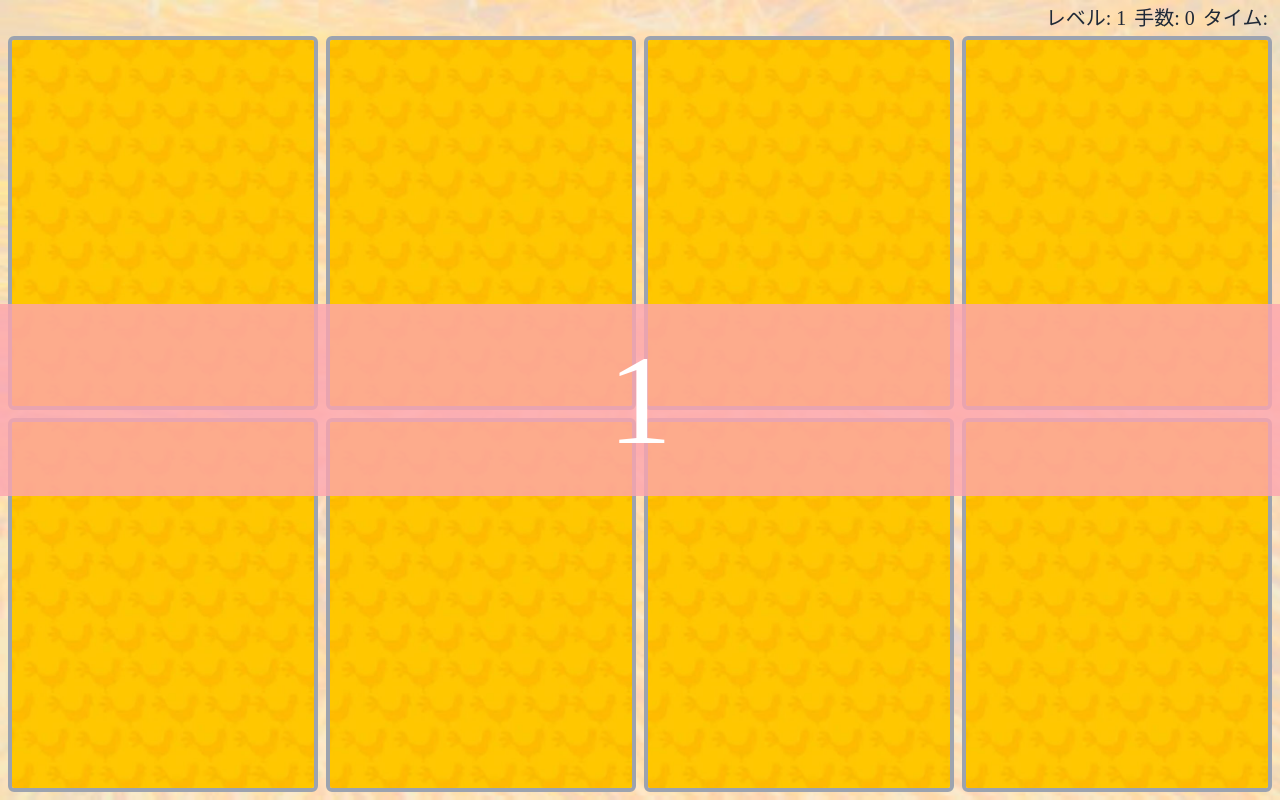
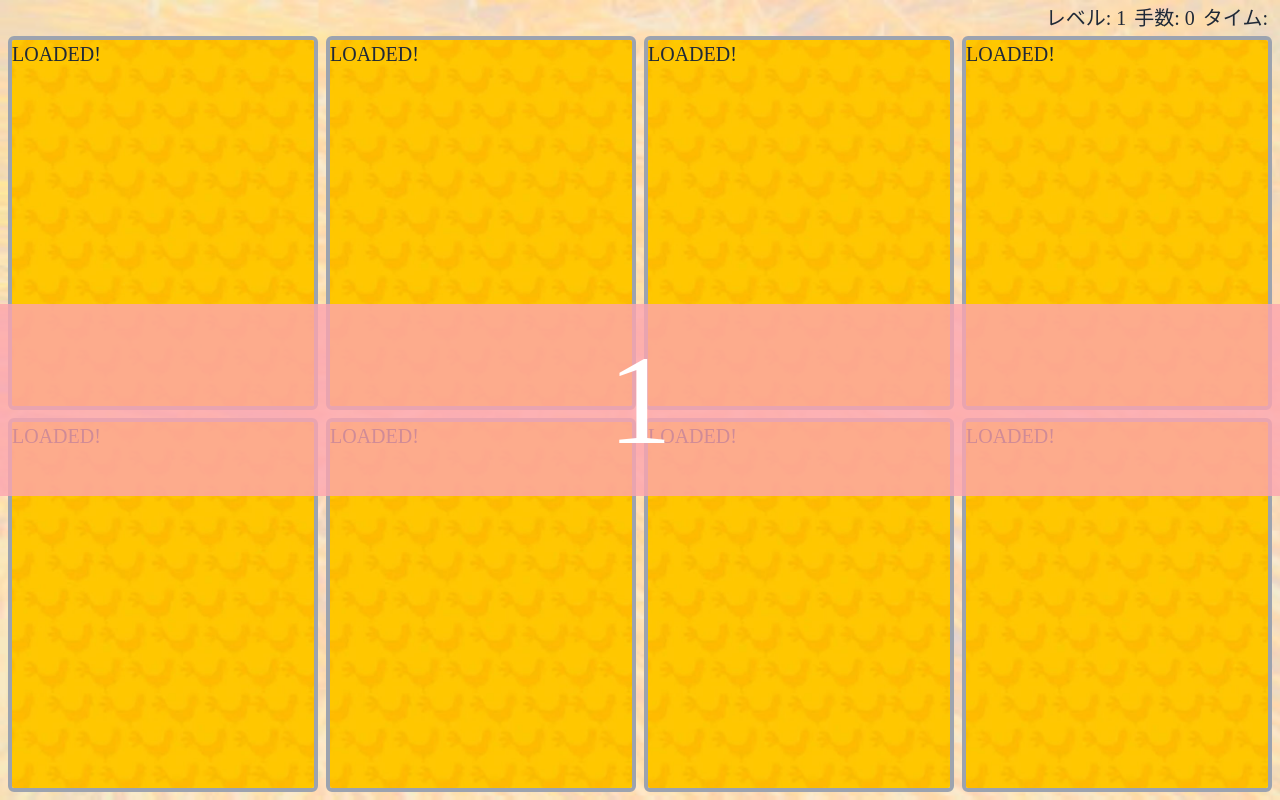
Before and after one commit to sunagimosoft/shinkei-suijaku, a Next.js app: page / in a window 1280 px wide. Both pictures are taken after a click on the button "🐣 レベル 1 🐣". Built offline with nearby package versions, Linux system fonts and the light colour scheme.

Commit message:
loading docs

```diff
--- a/components/Game.tsx
+++ b/components/Game.tsx
@@ -1,5 +1,4 @@
-import { useEffect, useMemo, useState } from 'react'
-import Image from 'next/image'
+import { memo, useEffect, useMemo, useState } from 'react'
 import { useSound } from 'use-sound'
 import cardFlipSound from '../public/assets/sounds/card-flip.aac'
 import nanSound from '../public/assets/sounds/nan.aac'
@@ -168,6 +167,10 @@ const SelectLevel = (props: SelectLevelProps) => {
     >
       {isLevel28285 ? '🍗 タベル 28285 🍗' : '🔒 レベル 285 クリアで解放 🔒'}{props.bestScores[28285] && <BestScoreView levelConfig={levelConfigs[28285]} best={props.bestScores[28285]} />}
     </button>
+
+    <div className='absolute bottom-0 right-0'>
+      <a href="https://twitter.com/sunagimosoft" className='text-blue-500 hover:underline'>@sunagimosoft</a>
+    </div>
   </div>
 }
 
@@ -216,10 +219,11 @@ const getCards = (images: string[], levelConfig: LevelConfig) => {
     isFront: false,
     isSelectable: false,
     state: 'normal',
+    isLoaded: false,
   }))
 }
 
-type GameState = 'init' | 'count-down' | 'select1' | 'select2' | 'selected' | 'failed' | 'result'
+type GameState = 'init' | 'loading' | 'loaded' | 'count-down' | 'select1' | 'select2' | 'selected' | 'failed' | 'result'
 
 type Result = {
   moveCount: number
@@ -243,6 +247,11 @@ const GameCore = (props: { level: Level, images: LevelImages, onReturnToTitle: (
   useEffect(() => {
     switch (state) {
       case 'init':
+        setState('loading')
+        break
+      case 'loading':
+        break
+      case 'loaded':
         setCountDown(3)
         setState('count-down')
         break
@@ -311,10 +320,19 @@ const GameCore = (props: { level: Level, images: LevelImages, onReturnToTitle: (
     }
   }
 
+  const onCardLoaded = (card: CardProps) => {
+    console.log('loaded', card)
+    card.isLoaded = true
+    setCards([...cards])
+    if (cards.every(c => c.isLoaded)) {
+      setState('loaded')
+    }
+  }
+
   const randomSpinDownDivs = useMemo(
     () =>
       Array.from({ length: 28 })
-        .map(() => <div className='absolute h-min w-min -top-1/4' style={{
+        .map((_, i) => <div key={i} className='absolute h-min w-min -top-1/4' style={{
           animation: `spindown ${Math.random() * 3 + 2}s linear infinite ${Math.random() * 5}s`,
           left: `${Math.random() * 100}%`,
         }}>{levelConfig.spinDown}</div>),
@@ -324,9 +342,13 @@ const GameCore = (props: { level: Level, images: LevelImages, onReturnToTitle: (
   return <>
     <div className='absolute left-0 top-0 right-0 bottom-0 p-2 pt-9 overflow-hidden'>
       <div className={`grid ${levelConfigs[props.level].className} gap-2 w-full h-full`}>
-        {cards.map((card, index) => <Card key={index} {...card} onClick={() => onCardClicked(card)} />)}
+        {cards.map((card, index) => <Card key={index} {...card} onClick={() => onCardClicked(card)} onLoad={() => onCardLoaded(card)} />)}
       </div>
     </div>
+
+    {state === 'loading' && <div className='absolute flex flex-col w-full h-full text-5xl text-center justify-center'>
+      <div className='text-white bg-rose-300 p-8 bg-opacity-80'>ロード中...</div>
+    </div>}
 
     {countDown && <div className='absolute flex flex-col w-full h-full text-9xl text-center justify-center'>
       <div className='text-white bg-rose-300 p-8 bg-opacity-80'>{countDown}</div>
@@ -358,13 +380,17 @@ const GameCore = (props: { level: Level, images: LevelImages, onReturnToTitle: (
 const getMessage = (state: GameState) => {
   switch (state) {
     case 'init': return '初期化中...'
+    case 'loading': return 'ロード中...'
+    case 'loaded': return ''
     case 'count-down': return ''
     case 'select1': return 'カードを選んでね👇'
     case 'select2': return '一致するカードを選んでね👇'
     case 'selected': return ''
     case 'failed': return '残念！タップして次へ'
     case 'result': return '終わり🎉'
-    default: return `state: ${state}`
+    default:
+      const n: never = state
+      return `state: ${state}`
   }
 }
 
@@ -374,10 +400,12 @@ type CardProps = {
   isFront: boolean
   isSelectable: boolean
   state: 'normal' | 'duty' | 'cleared'
+  isLoaded: boolean
   onClick?: () => void
+  onLoad?: () => void
 }
 
-const Card = (props: CardProps) => {
+const Card = memo(function Card(props: CardProps) {
   return (
     <button
       className='relative select-none perspective-1000'
@@ -387,15 +415,14 @@ const Card = (props: CardProps) => {
       <div className={`relative w-full h-full text-center transition transform-3d ${props.isFront ? '' : 'rotate-y-180'}`}>
         <div className={`absolute w-full h-full rounded-md border-4 bg-cyan-200 blur-md backface-hidden ${props.state === 'duty' ? 'visible' : 'hidden'}`} />
         <div className={`absolute w-full h-full break-words overflow-hidden rounded-md border-4 ${props.isSelectable ? 'border-white hover:border-cyan-300' : 'border-gray-400'} bg-orange-100 backface-hidden`}>
-          {props.frontImage && <Image src={props.frontImage} layout='fill' objectFit='cover' className='absolute pointer-events-none' />}
-          {/* <div className='absolute break-all'>Front: {props.frontImage}</div> */}
+          {props.frontImage && <img onLoad={props.onLoad} src={props.frontImage} className='absolute w-full h-full object-cover pointer-events-none' />}
         </div>
         <div className={`absolute w-full h-full break-words overflow-hidden rounded-md border-4 ${props.isSelectable ? 'border-white hover:border-cyan-300' : 'border-gray-400'} bg-red-200 backface-hidden rotate-y-180`}>
-          <Image src='/assets/card-back.jpg' layout='fill' objectFit='cover' className='absolute pointer-events-none' />
-          {/* <div className='absolute break-all'>Back: {props.frontImage}</div> */}
+          <img src='/assets/card-back.jpg' className='w-full h-full object-cover pointer-events-none' />
+          {props.isLoaded && <div className='absolute top-0'>LOADED!</div>}
         </div>
       </div>
 
     </button>
   )
-}
+})
--- a/package.json
+++ b/package.json
@@ -4,7 +4,7 @@
   "private": true,
   "scripts": {
     "dev": "next dev",
-    "build": "next build",
+    "build": "next build && next export -o docs/",
     "start": "next start",
     "lint": "next lint"
   },
```
Also changed, not shown: 39 other files (tests, documents, lock files or other folders).
